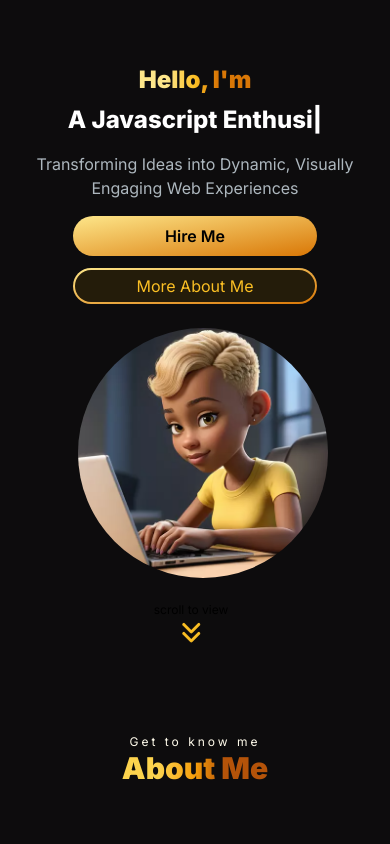
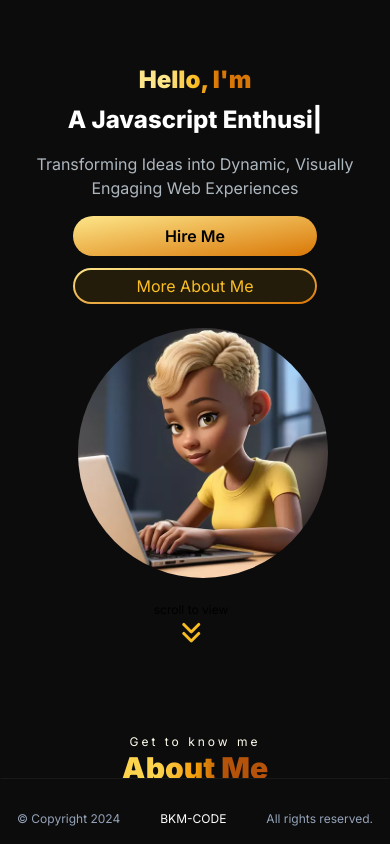
Before and after one commit to bridgitkanini/bridgitkanini-portfolio, a Next.js app: page / in a window 390 px wide. Shown: the top 844 px of the page. Built offline with nearby package versions, Linux system fonts and the light colour scheme.

Commit message:
Fix footer on mobile.

```diff
--- a/src/app/components/Footer.jsx
+++ b/src/app/components/Footer.jsx
@@ -2,7 +2,7 @@ import React from "react";
 
 const Footer = () => {
   return (
-    <footer className="footer bg-[#0d0c0d] border z-10 border-t-[#181919] border-l-transparent border-r-transparent border-b-transparent">
+    <footer className="footer fixed sm:relative bottom-0 w-full bg-[#0d0c0d] border z-10 border-t-[#181919] border-l-transparent border-r-transparent border-b-transparent">
       <div className="container p-4 mt-4 flex justify-between">
         <p className="text-xs sm:text-base text-slate-400">© Copyright 2024</p>
         <span className="text-xs text-white font-normal">BKM-CODE</span>
```
